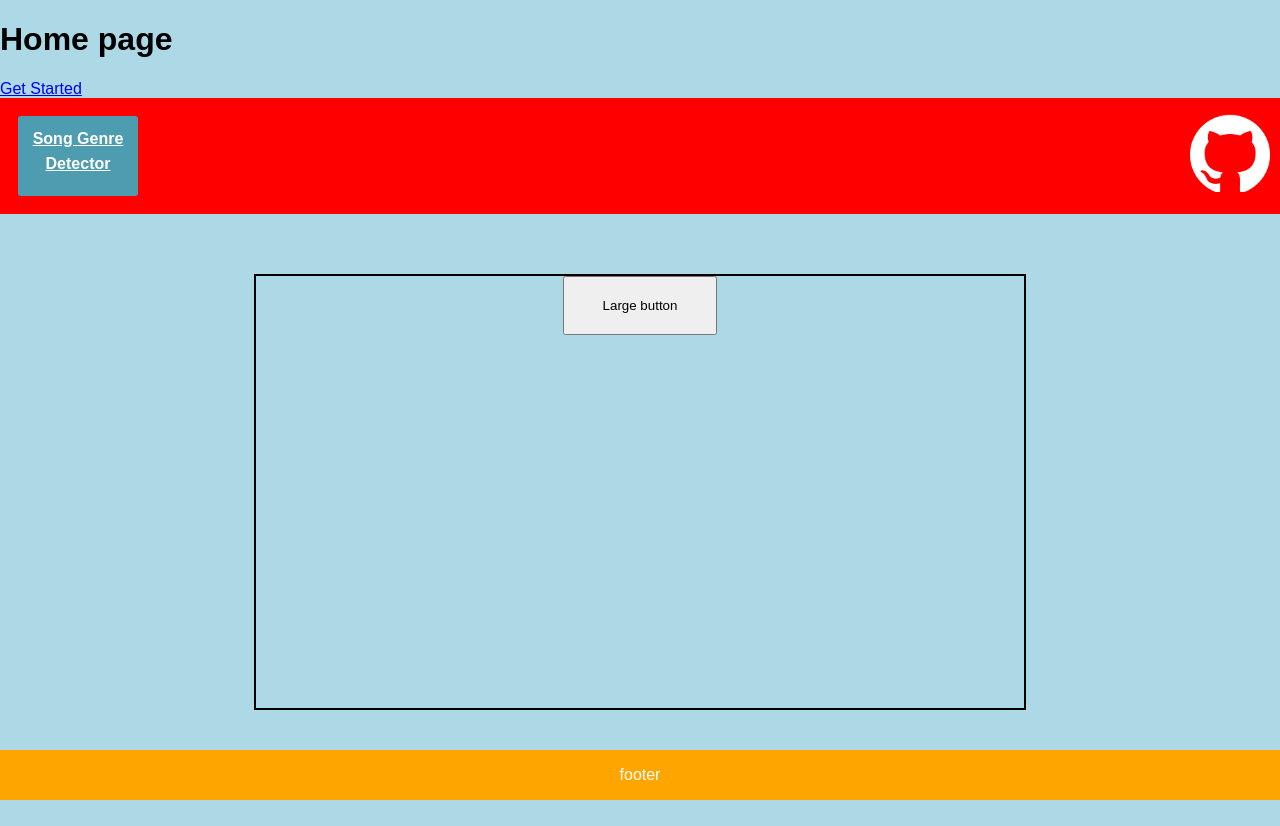
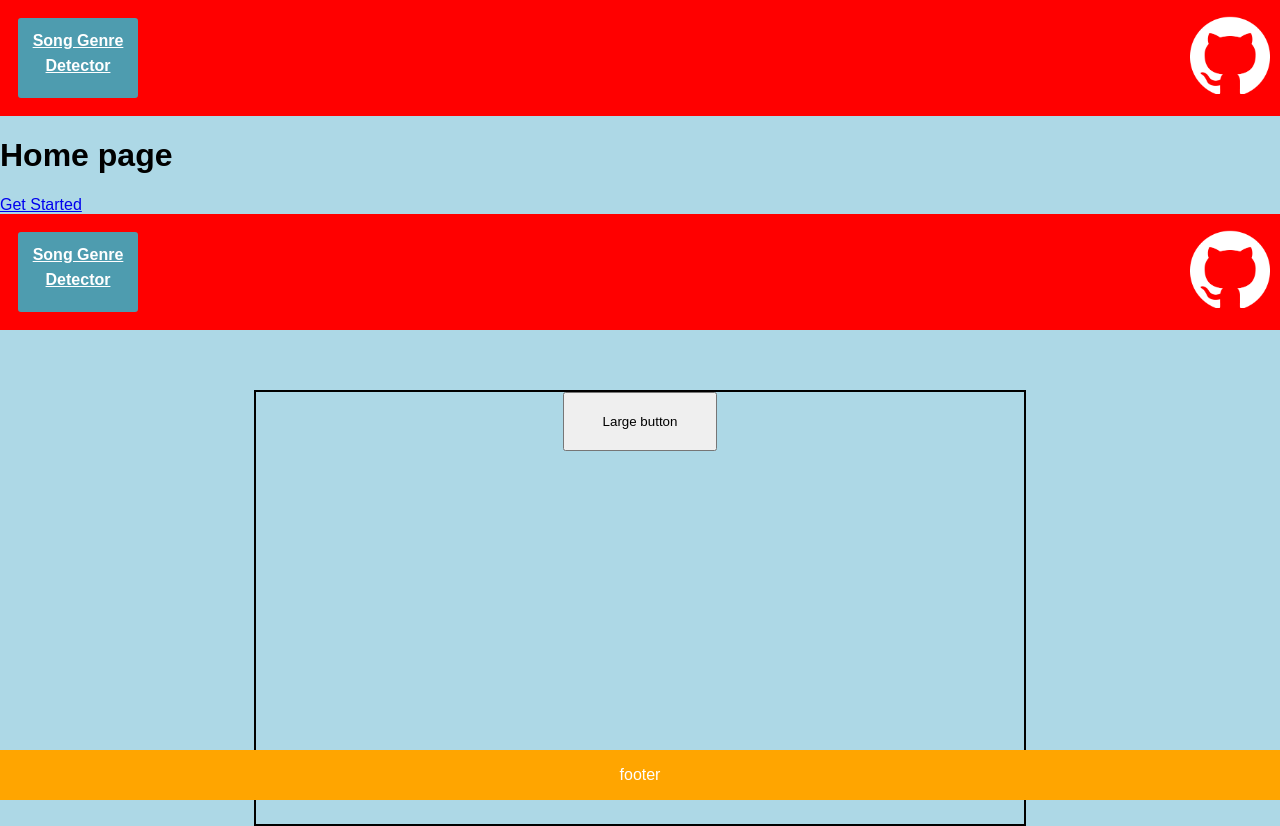
Before and after one commit to Atharv-Verma290/SongGenreRecognition, a Flask app: page / in a window 1280 px wide. Before the commit the page ends 800 px from the top, so only its background shows below. Run offline with Flask 3, Linux system fonts and the light colour scheme.

Commit message:
made base.html

```diff
--- /dev/null
+++ b/templates/base.html
@@ -0,0 +1,29 @@
+<!DOCTYPE html>
+<html lang="en">
+<head>
+  <meta charset="UTF-8">
+  <meta name="viewport" content="width=device-width, initial-scale=1.0">
+  <title>Song Genre Detector</title>
+  <link rel="stylesheet" href="../static/style.css">
+</head>
+<body>
+  <header class="navbar">
+    <div>
+      <a class="logo" href="#">
+        Song Genre Detector
+      </a>
+    </div>
+    <div class="GhubLogo">
+        <a  href="https://github.com/Atharv-Verma290/SongGenreRecognition" target="_blank">
+          <img src="../static/github-mark-white.png" width="80px"    alt="Ghublogo">
+        </a>
+    </div>
+  </header>
+  {% block content %}
+
+  {% endblock  %}
+  <footer>
+    <p>footer</p>
+  </footer>
+</body>
+</html>
--- a/templates/homePage.html
+++ b/templates/homePage.html
@@ -1,3 +1,7 @@
+{% extends "base.html" %}
+
+
+{% block content %}
 <!DOCTYPE html>
 <html lang="en">
 <head>
@@ -30,6 +34,8 @@
   <button type="button" >Large button</button>
 
 </section>
+{% endblock content %}
+
 <footer>
   <p>footer</p>
 </footer>
```
